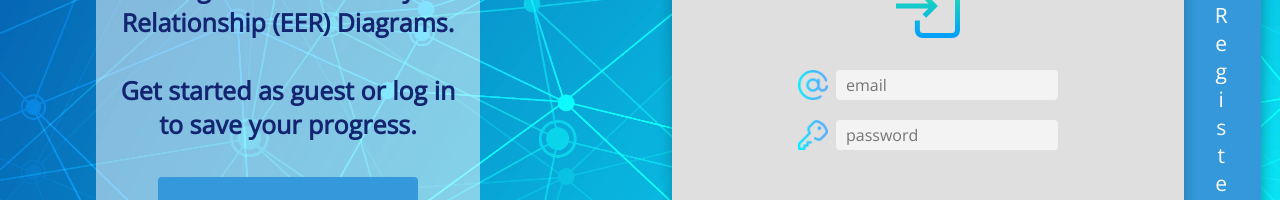
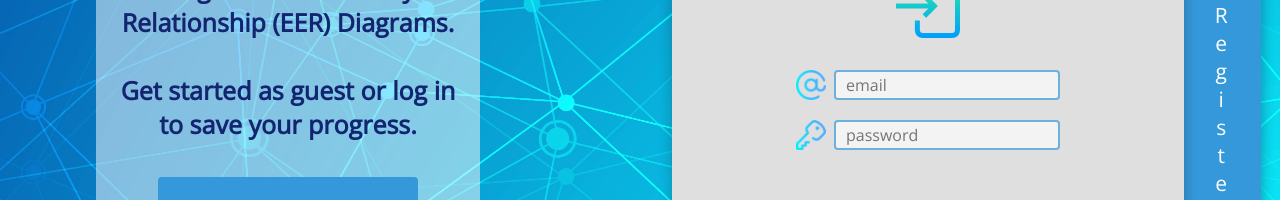
Before and after one commit to erdMaker/erdMaker, a React (Create React App) app: page / in a window 1280 px wide. Shown: the part 287-487 px from the top of the page. Built offline with nearby package versions, Linux system fonts and the light colour scheme; no server answers.

Commit message:
added a border in non-editor inputs

```diff
--- a/package.json
+++ b/package.json
@@ -1,6 +1,6 @@
 {
   "name": "erdmaker",
-  "version": "2.2.15",
+  "version": "2.2.16",
   "private": true,
   "dependencies": {
     "@material-ui/core": "^4.11.4",
--- a/src/App.scss
+++ b/src/App.scss
@@ -148,7 +148,7 @@ $inputBackgroundColor: #f3f3f3;
       padding: 5px 10px;
       font-size: $inputFontSize;
       background-color: $inputBackgroundColor;
-      border: 0;
+      border: 2px solid #0e81ce96;
       border-radius: 4px;
       transition: all 250ms ease-in-out;
       &:focus {
```
